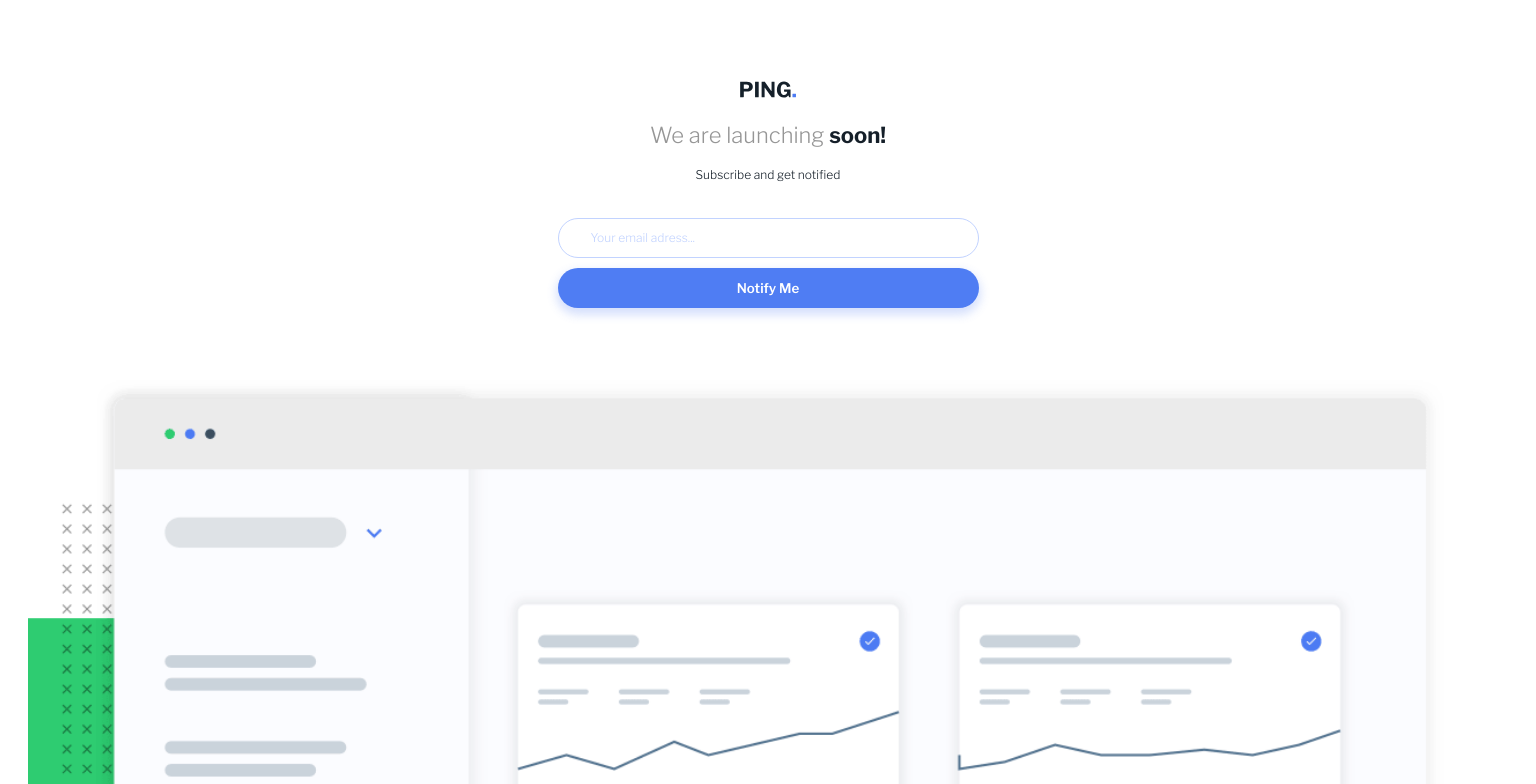
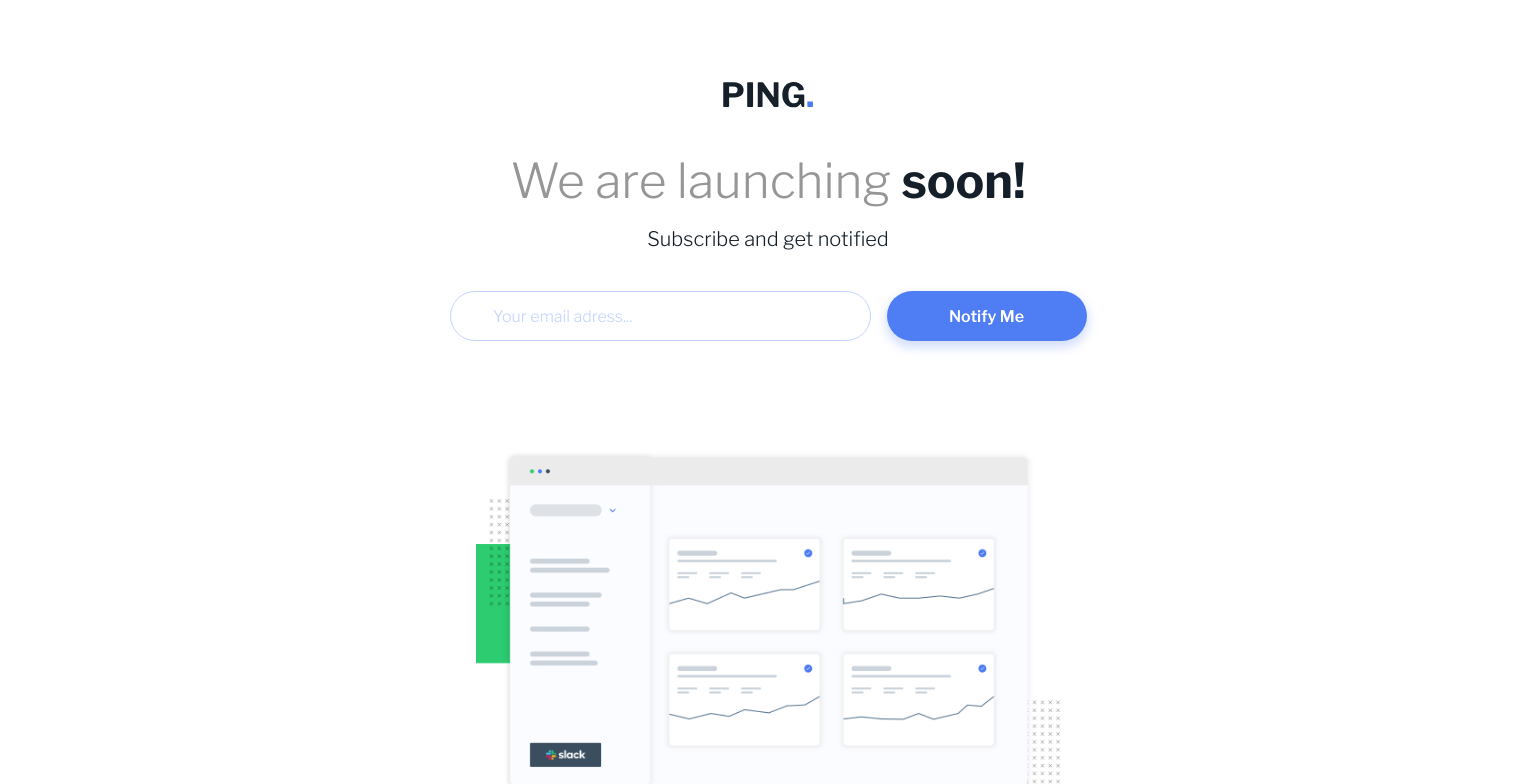
Before and after one commit to sgrazys/13_ping-coming-soon, a React (Create React App) app: page / in a window 1536 px wide. Shown: the top 784 px of the page. Built offline with nearby package versions, Linux system fonts and the light colour scheme.

Commit message:
add media querries

```diff
--- a/public/style.css
+++ b/public/style.css
@@ -27,7 +27,6 @@ body *::before {
 
 body {
 	font-family: 'Libre Franklin', sans-serif;
-
 	font-size: 1.2rem;
 }
 
@@ -37,8 +36,8 @@ header {
 }
 
 .logo {
+	width: 5.6rem;
 	margin-bottom: 1.6em;
-	width: 5.6rem;
 }
 
 .description {
@@ -51,14 +50,13 @@ header {
 .description > span {
 	font-size: 2.2rem;
 	font-weight: 700;
-	line-height: 1.45;
 	color: var(--color-dark);
 }
 
 .subscribe-msg {
-	font-weight: 400;
+	font-weight: 300;
 	color: var(--color-dark);
-	margin-bottom: 3.6rem;
+	margin-bottom: 2.6666em;
 }
 
 /* FORM */
@@ -89,7 +87,6 @@ form {
 	font-size: inherit;
 	border: solid 1px var(--color-secondary);
 	padding-left: 2.66em;
-
 	margin-bottom: 0.833em;
 }
 
@@ -118,10 +115,18 @@ form {
 	font-size: 1rem;
 	letter-spacing: 0.13px;
 	margin-bottom: 2em;
+	margin-top: -1rem;
 }
 
+/* IMAGE */
+
+.container.img {
+	display: flex;
+	justify-content: center;
+}
 .img-dashboard {
 	width: 100%;
+	max-width: 64rem;
 	padding: 0 2.3333em 10em;
 }
 
@@ -159,3 +164,77 @@ footer {
 	font-weight: 300;
 	color: var(--color-light);
 }
+
+@media (min-width: 48em) {
+	header {
+		padding-bottom: 8em;
+	}
+	.logo {
+		width: 9rem;
+		margin-bottom: 3.3333em;
+	}
+
+	.description {
+		font-size: 4.8rem;
+		line-height: 1.25;
+		margin-bottom: 0.3333em;
+	}
+
+	.description > span {
+		font-size: 4.8rem;
+	}
+
+	.subscribe-msg {
+		font-size: 2rem;
+		margin-bottom: 2em;
+	}
+
+	.input-email,
+	.btn {
+		height: 5rem;
+		border-radius: 2.33em;
+	}
+
+	.input-email {
+		font-size: 1.6rem;
+		line-height: 1.25;
+	}
+
+	.btn {
+		font-size: 1.6rem;
+	}
+}
+
+@media (min-width: 90em) {
+	/* .app {
+		display: flex;
+		flex-direction: column;
+		align-items: center;
+		justify-content: center;
+	} */
+
+	form {
+		display: flex;
+		justify-content: space-between;
+	}
+
+	.input {
+		display: flex;
+		flex-direction: column;
+		align-items: flex-start;
+	}
+
+	.input-email {
+		width: 42.1rem;
+	}
+
+	.err-msg {
+		font-size: 1.2rem;
+		padding-left: 3.5466em;
+		margin-bottom: -1.2em;
+	}
+
+	.btn {
+		max-width: 20rem;
+	}
+}
```
